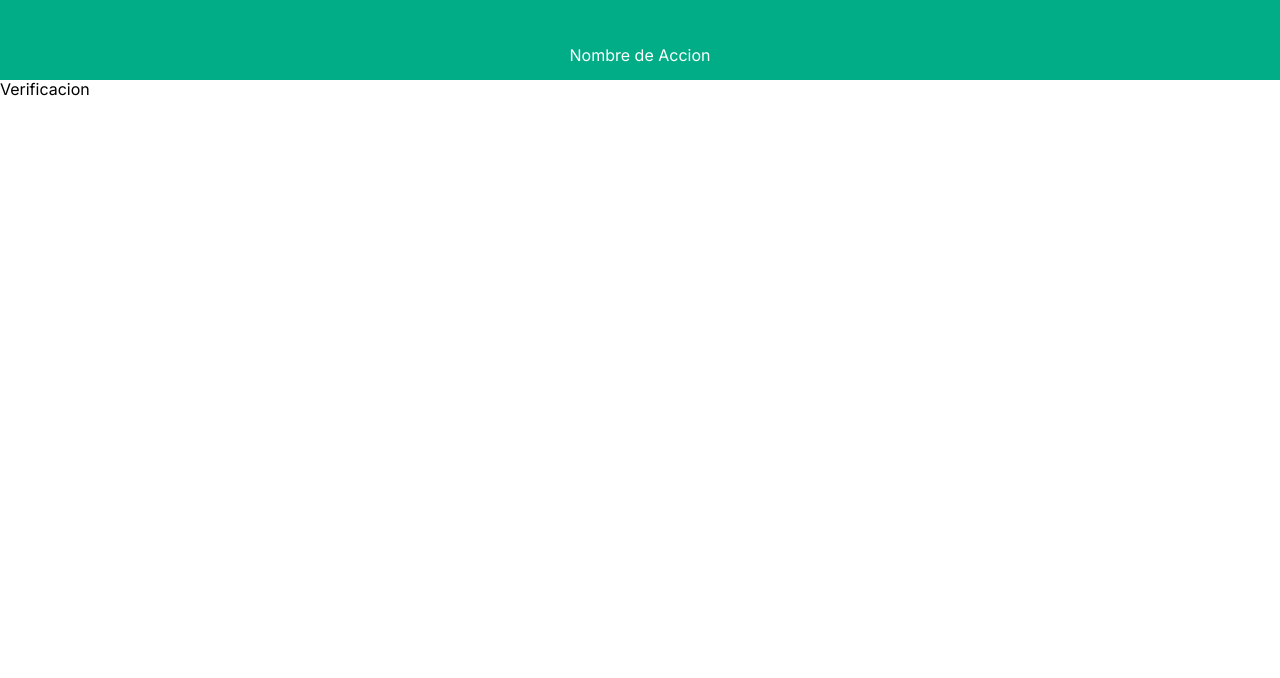
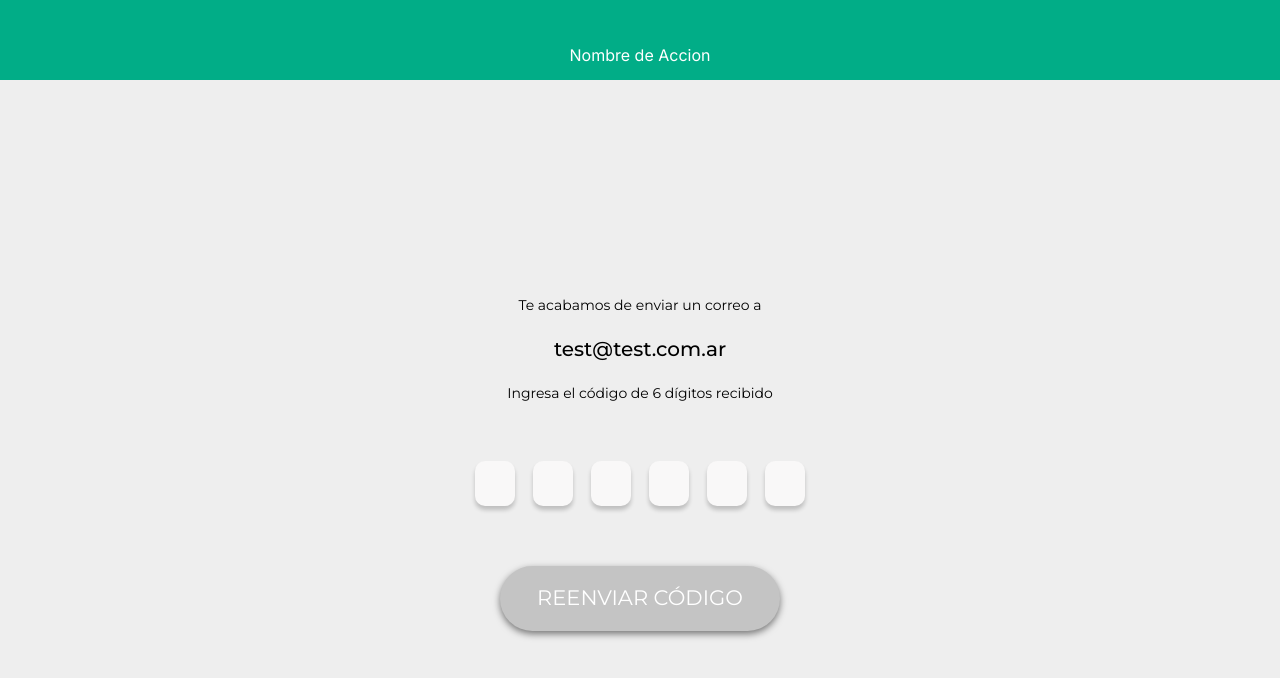
Before and after one commit to ipiccardo/youmarket, a Next.js app: page /dashboard/verification in a window 1280 px wide. Shown: the top 678 px of the page. Built offline with nearby package versions, Linux system fonts and the light colour scheme.

Commit message:
verification page

```diff
--- a/src/app/components/UI/Button.tsx
+++ b/src/app/components/UI/Button.tsx
@@ -9,12 +9,13 @@ interface Props {
     classNameContent?: string;
     classNameButton?: string;
     text: string;
+    secondaryButton?: boolean
 }
 
-const Button = ({ href, classNameButton, classNameContent, text }: Props): JSX.Element => {
+const Button = ({ href, classNameButton, classNameContent, text, secondaryButton }: Props): JSX.Element => {
     return (
         <Link href={href}>
-            <button className={`${classes.button} ${classNameButton || ""}`}>
+            <button className={secondaryButton ? `${classes.secondaryButton} ${classNameButton || ""}` : `${classes.button} ${classNameButton || ""}`}>
                 <div className={`${classes.text} ${classNameContent || ""}`}>{text}</div>
             </button>
         </Link>
--- /dev/null
+++ b/src/app/components/UI/Inputs.tsx
@@ -0,0 +1,17 @@
+import React from 'react'
+import classes from "./inputs.module.scss";
+
+const Inputs = () => {
+    return (
+        <form className={classes.formContainer}>
+            <input></input>
+            <input></input>
+            <input></input>
+            <input></input>
+            <input></input>
+            <input></input>
+        </form>
+    )
+}
+
+export default Inputs
--- a/src/app/components/UI/button.module.scss
+++ b/src/app/components/UI/button.module.scss
@@ -1,5 +1,6 @@
 @import '../header/header.module.scss';
 @import "../../styles/font.scss";
+
 
 .button {
     all: unset;
@@ -22,3 +23,23 @@
   .button:hover {
     background-color: $secondary-color
   }
+
+
+  .secondaryButton {
+    all: unset;
+    background-color: $secondary-color;
+    width: 280px;
+    height: 65px;
+    border-radius: 360px;
+    box-shadow: 0px 3px 7px rgba(0, 0, 0, 0.5);
+  }
+
+
+  .secondaryButton .text {
+    color: #ffffff;
+    text-align: center;
+    font-size: 21px;
+    line-height: 25.6px;
+    font-family: 'Montserrat';
+    font-weight: 400;
+  }
--- /dev/null
+++ b/src/app/components/UI/inputs.module.scss
@@ -0,0 +1,23 @@
+@import '../header/header.module.scss';
+@import "../../styles/font.scss";
+
+
+.formContainer {
+    display: flex;
+    gap: 18px;
+    width: 356px;
+    height: 100px;
+    align-items: center;
+    margin: 0 auto;
+    justify-content: center;
+}
+
+.formContainer input {
+    width: 40px;
+    height: 45px;
+    border-radius: 10px;
+    border-color: none;
+    background-color: #F9F8F8;
+    box-shadow: 0px 4px 4px rgba(0, 0, 0, 0.2);
+    border: solid 0px
+}
--- /dev/null
+++ b/src/app/dashboard/verification/page.module.scss
@@ -0,0 +1,37 @@
+@import "../../styles/font.scss";
+
+
+.formContainer {
+ width: 381px;
+ height: 500px;
+ display: flex;
+ flex-direction: column;
+ gap: 32px;
+ align-items: center;
+ justify-content: center;
+ margin: 0 auto;
+ margin-top: 134px;
+}
+
+
+.paragraphContainer {
+ display: flex;
+ flex-direction: column;
+ align-items: center;
+ gap: 23px
+}
+
+
+.paragraphContainer p {
+    font-family: 'Montserrat', sans-serif;
+    font-weight: 400;
+    font-size: 14px;
+    line-height: 17.07px;
+}
+
+.paragraphContainer .mail {
+    font-family: 'Montserrat', sans-serif;
+    font-weight: 500;
+    font-size: 20px;
+    line-height: 24.38px;
+}
--- a/src/app/dashboard/verification/page.tsx
+++ b/src/app/dashboard/verification/page.tsx
@@ -1,8 +1,19 @@
+import Button from '@/app/components/UI/Button'
+import Inputs from '@/app/components/UI/Inputs'
 import React from 'react'
+import classes from './page.module.scss'
 
 const Verification = () => {
     return (
-        <div>Verificacion</div>
+        <div className={classes.formContainer}>
+            <div className={classes.paragraphContainer}>
+                <p>Te acabamos de enviar un correo a</p>
+                <p className={classes.mail}>test@test.com.ar</p>
+                <p>Ingresa el código de 6 dígitos recibido</p>
+            </div>
+            <Inputs />
+            <Button href={''} text={'REENVIAR CÓDIGO'} secondaryButton={true} />
+        </div>
     )
 }
 
--- a/src/app/styles/globals.scss
+++ b/src/app/styles/globals.scss
@@ -1,80 +1,5 @@
 @import "./font.scss";
 @import "normalize.scss";
-
-:root {
-  --max-width: 1100px;
-  --border-radius: 12px;
-  --font-mono: ui-monospace, Menlo, Monaco, 'Cascadia Mono', 'Segoe UI Mono',
-    'Roboto Mono', 'Oxygen Mono', 'Ubuntu Monospace', 'Source Code Pro',
-    'Fira Mono', 'Droid Sans Mono', 'Courier New', monospace;
-
-  --foreground-rgb: 0, 0, 0;
-  --background-start-rgb: 214, 219, 220;
-  --background-end-rgb: 255, 255, 255;
-
-  --primary-glow: conic-gradient(
-    from 180deg at 50% 50%,
-    #16abff33 0deg,
-    #0885ff33 55deg,
-    #54d6ff33 120deg,
-    #0071ff33 160deg,
-    transparent 360deg
-  );
-  --secondary-glow: radial-gradient(
-    rgba(255, 255, 255, 1),
-    rgba(255, 255, 255, 0)
-  );
-
-  --tile-start-rgb: 239, 245, 249;
-  --tile-end-rgb: 228, 232, 233;
-  --tile-border: conic-gradient(
-    #00000080,
-    #00000040,
-    #00000030,
-    #00000020,
-    #00000010,
-    #00000010,
-    #00000080
-  );
-
-  --callout-rgb: 238, 240, 241;
-  --callout-border-rgb: 172, 175, 176;
-  --card-rgb: 180, 185, 188;
-  --card-border-rgb: 131, 134, 135;
-}
-
-@media (prefers-color-scheme: dark) {
-  :root {
-    --foreground-rgb: 255, 255, 255;
-    --background-start-rgb: 0, 0, 0;
-    --background-end-rgb: 0, 0, 0;
-
-    --primary-glow: radial-gradient(rgba(1, 65, 255, 0.4), rgba(1, 65, 255, 0));
-    --secondary-glow: linear-gradient(
-      to bottom right,
-      rgba(1, 65, 255, 0),
-      rgba(1, 65, 255, 0),
-      rgba(1, 65, 255, 0.3)
-    );
-
-    --tile-start-rgb: 2, 13, 46;
-    --tile-end-rgb: 2, 5, 19;
-    --tile-border: conic-gradient(
-      #ffffff80,
-      #ffffff40,
-      #ffffff30,
-      #ffffff20,
-      #ffffff10,
-      #ffffff10,
-      #ffffff80
-    );
-
-    --callout-rgb: 20, 20, 20;
-    --callout-border-rgb: 108, 108, 108;
-    --card-rgb: 100, 100, 100;
-    --card-border-rgb: 200, 200, 200;
-  }
-}
 
 * {
   box-sizing: border-box;
@@ -90,7 +15,7 @@ body {
 }
 
 body {
-
+ background-color: #EEEEEE;
 }
 
 
```
